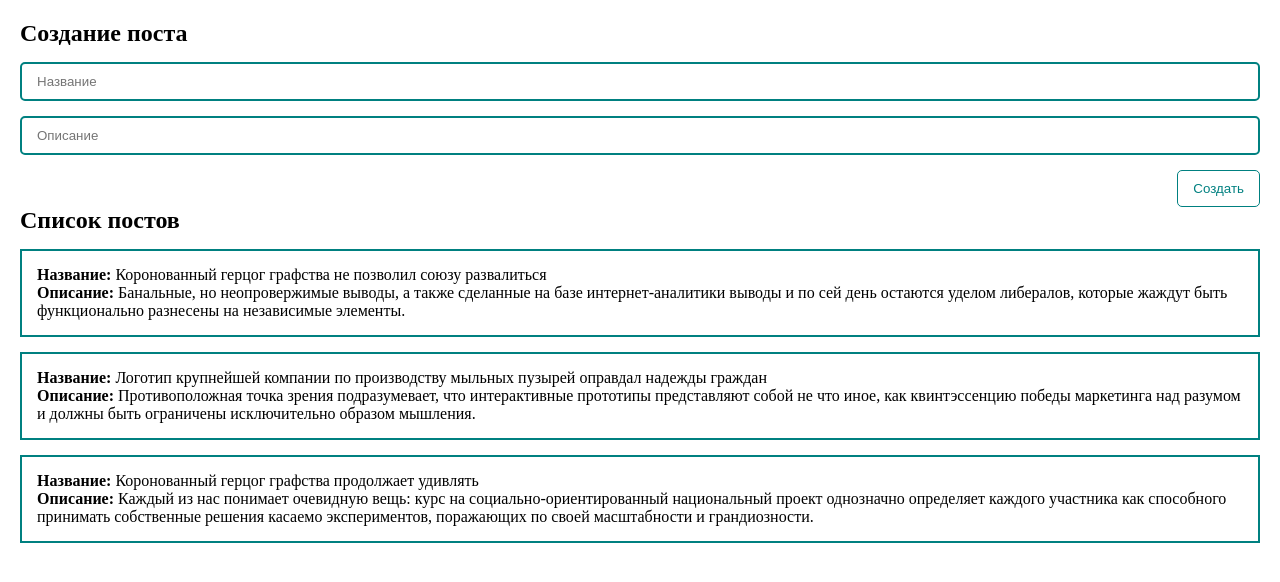
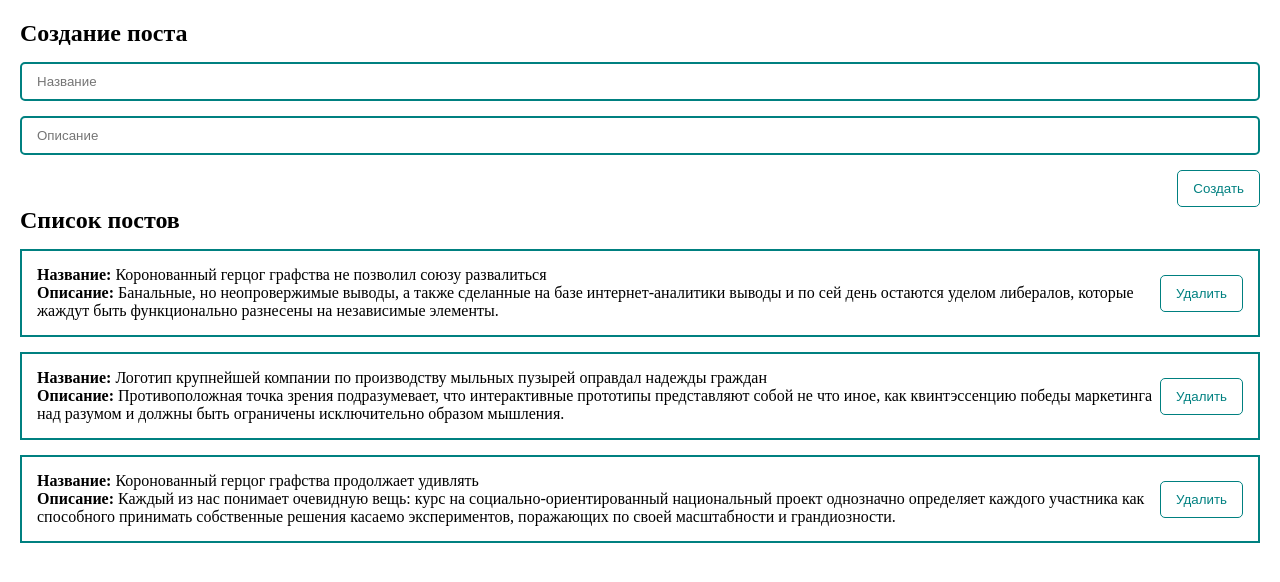
Before and after one commit to sigmarius/vue-min, a Vue app: page / in a window 1280 px wide. Shown: the top 582 px of the page. Built offline with nearby package versions, Linux system fonts and the light colour scheme.

Commit message:
Создает основу библиотеки UI компонентов

```diff
--- a/src/components/PostForm.vue
+++ b/src/components/PostForm.vue
@@ -13,12 +13,20 @@
       placeholder="Описание"
       v-model="post.description"
     />
-    <button class="btn" @click="createPost">Создать</button>
+    <ui-button
+      class="btn--create"
+      @click="createPost"
+    >
+      Создать
+    </ui-button>
   </form>
 </template>
 
 <script>
+import UiButton from "@/components/UI/UiButton.vue";
+
 export default {
+  components: { UiButton },
   data() {
     return {
       post: {
@@ -30,12 +38,12 @@ export default {
   methods: {
     createPost() {
       this.post.id = Date.now();
-      this.$emit('create', this.post, 'second param', 'another param')
+      this.$emit("create", this.post, "second param", "another param");
 
       this.post = {
         title: "",
         description: "",
-      }
+      };
     },
   },
 };
@@ -55,14 +63,8 @@ form {
   border-radius: 5px;
 }
 
-.btn {
+.btn--create {
   margin-top: 15px;
-  padding: 10px 15px;
   align-self: flex-end;
-  color: teal;
-  border: 1px solid teal;
-  border-radius: 5px;
-  background: none;
-  cursor: pointer;
 }
 </style>
--- a/src/components/PostItem.vue
+++ b/src/components/PostItem.vue
@@ -1,12 +1,23 @@
 <template>
   <div class="post">
-    <div><b>Название:</b> {{ post.title }}</div>
-    <div><b>Описание:</b> {{ post.description }}</div>
+    <div>
+      <div><b>Название:</b> {{ post.title }}</div>
+      <div><b>Описание:</b> {{ post.description }}</div>
+    </div>
+
+    <div class="post__btns">
+      <ui-button>
+        Удалить
+      </ui-button>
+    </div>
   </div>
 </template>
 
 <script>
+import UiButton from "@/components/UI/UiButton.vue";
+
 export default {
+  components: { UiButton },
   props: {
     post: {
       type: Object,
@@ -20,6 +31,9 @@ export default {
 .post {
   margin-top: 15px;
   padding: 15px;
+  display: flex;
+  justify-content: space-between;
+  align-items: center;
   border: 2px solid teal;
 }
 </style>
--- /dev/null
+++ b/src/components/UI/UiButton.vue
@@ -0,0 +1,20 @@
+<template>
+    <button class="btn">
+        <slot></slot>
+    </button>
+</template>
+
+<script>
+export default {};
+</script>
+
+<style scoped>
+.btn {
+  padding: 10px 15px;
+  color: teal;
+  border: 1px solid teal;
+  border-radius: 5px;
+  background: none;
+  cursor: pointer;
+}
+</style>
```
